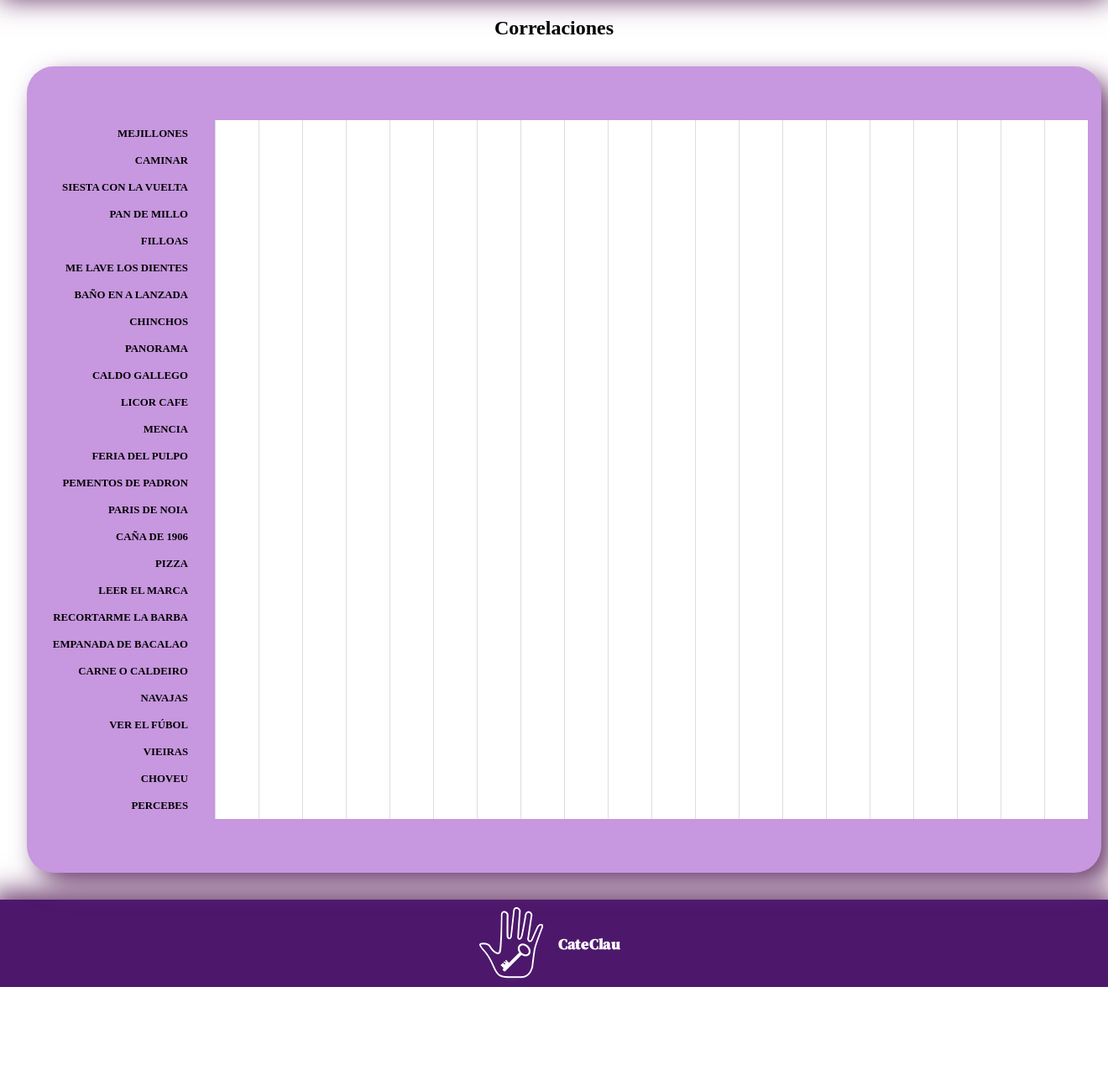
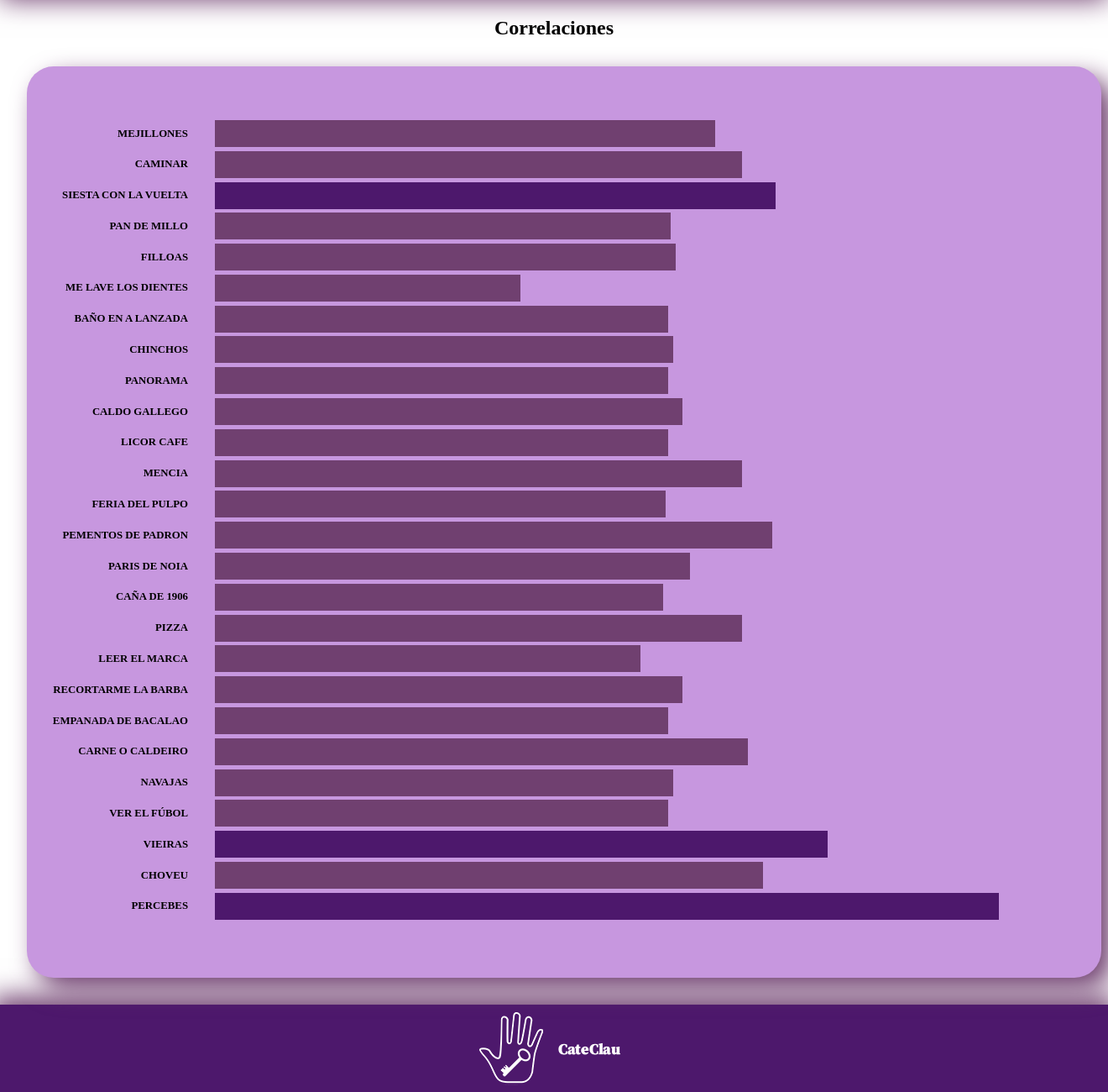
Before and after one commit to torrapipes/Pop, a PHP site: page /pages/phi.php in a window 1320 px wide. Shown: the part 126-1426 px from the top of the page at 84% size. Before the commit the page ends 1301 px from the top, so only its background shows below. Run offline with PHP 8.4, Linux system fonts and the light colour scheme.

Commit message:
Feat: añadido gráfico de correlación

```diff
--- a/css/phi.css
+++ b/css/phi.css
@@ -31,7 +31,7 @@ dl {
     font-size: .8rem;
     line-height: 1;
     text-transform: uppercase;
-    width: 65rem;
+    margin-bottom: 0.3rem;
     height: 2rem;
     margin-left: 10rem;
     background: repeating-linear-gradient(
--- a/pages/phi.php
+++ b/pages/phi.php
@@ -25,7 +25,7 @@ include_once "head.php";
                         var dl =document.createElement("dl");
                         for(e of correlaciones){
                           var dd = document.createElement("dd");
-                          dd.className = "graphicPhi";
+                          dd.className = "graphicPhi"
                           var span = document.createElement("span");
                           span.className = "nombreEvento";
                           var nombreE = document.createTextNode(e[0].split("_").join(" ") );
@@ -37,6 +37,17 @@ include_once "head.php";
                         document.body.appendChild(div);
                     }
                     listarCorrelaciones();
+                    var id = 0;
+                    for(e of correlaciones){
+                        var width = (e[1] - (-1)) * ((50-0)/1+1).toString() + "%";
+                        document.getElementsByClassName("graphicPhi")[id].style.width = width;
+                        if((e[1] - (-1)) * ((50-0)/1+1) > 57.9){
+                            document.getElementsByClassName("graphicPhi")[id].style.background = "#4D186C";
+                        }else{
+                            document.getElementsByClassName("graphicPhi")[id].style.background = "#704070";
+                        }
+                        id++;
+                    }
                 }
 
             </script>';
```
